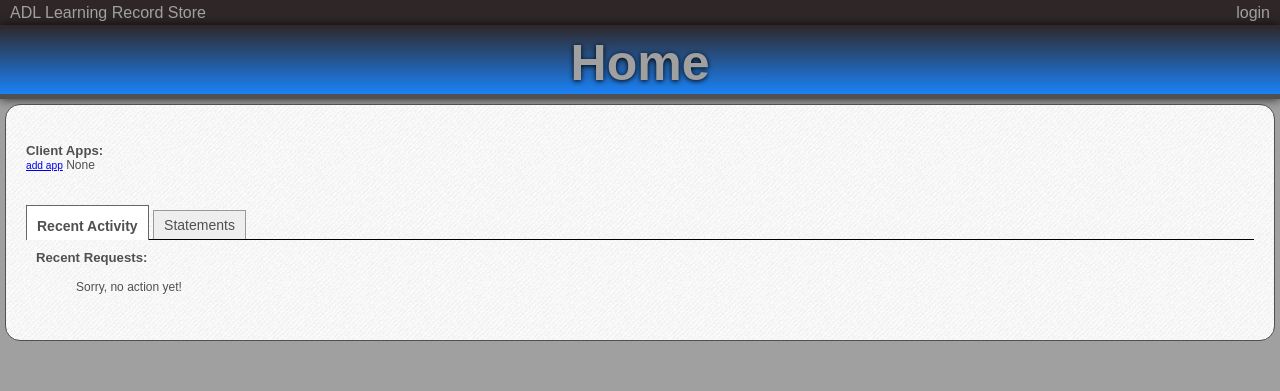
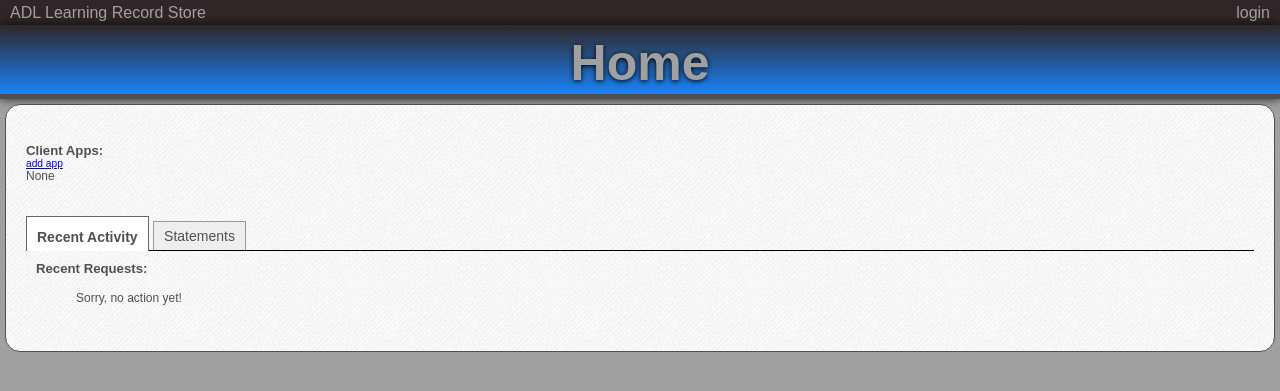
Before and after one commit to adlnet/ADL_LRS, a Django app: template lrs/templates/me.html in a window 1280 px wide. Shown: the top 391 px of the page. Run offline with Django 3.2, Linux system fonts and the light colour scheme; the template is opened without the code that fills it, so the values that code supplies are empty; some libraries are stand-ins or nearby versions.

Commit message:
changed display style of 'add app' link

```diff
--- a/lrs/static/css/home.css
+++ b/lrs/static/css/home.css
@@ -173,6 +173,11 @@ div
   margin-bottom: 1em;
 }
 
+#clientapps .small-link
+{
+  display: block;
+}
+
 #clientapps ul
 {
   display: inline-block;
```
